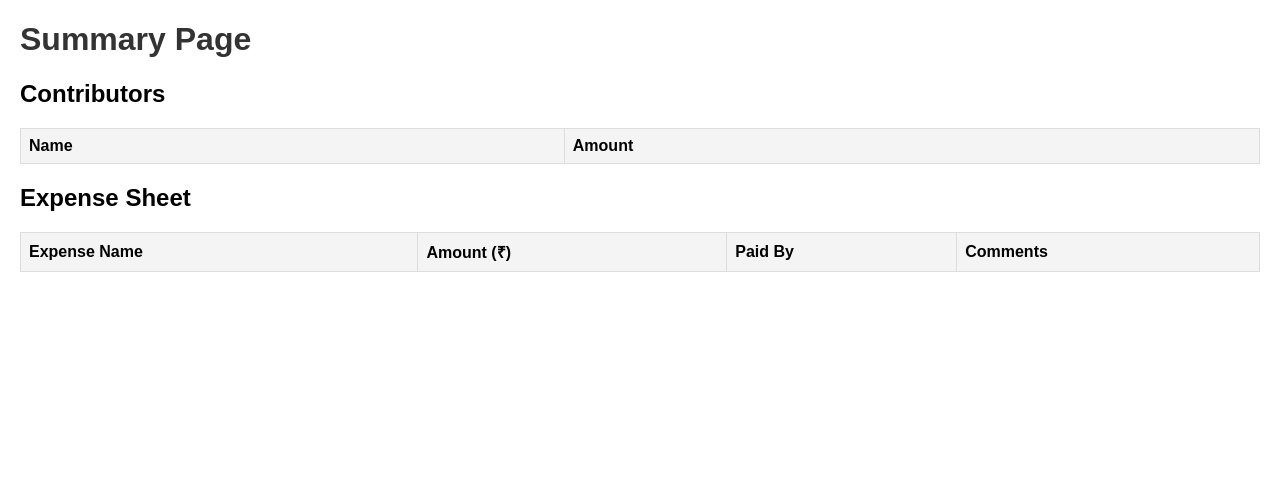
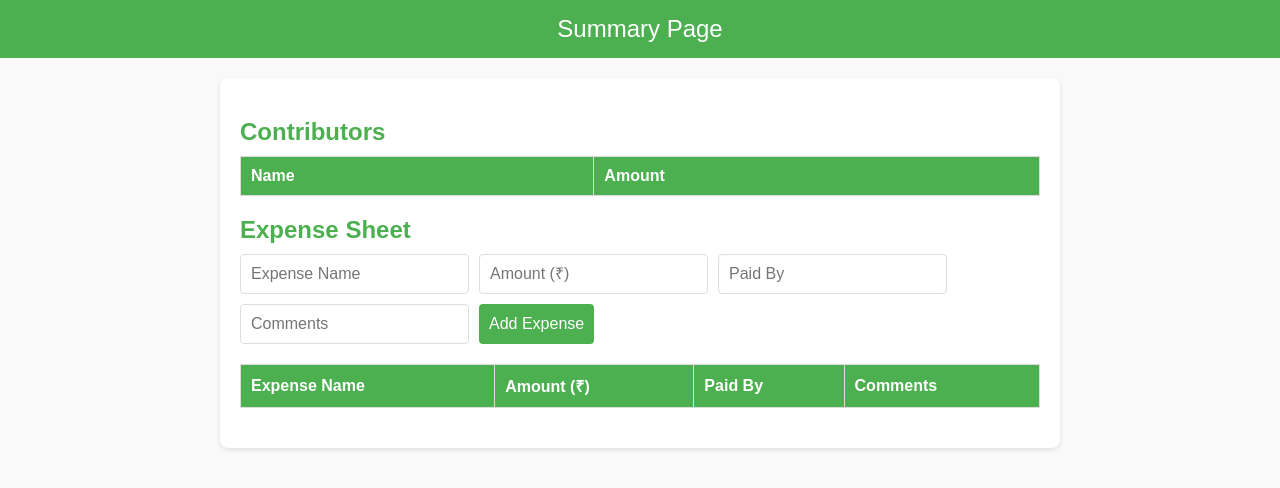
Before and after one commit to durgeshraut540/trip-money-tracker, a plain HTML site: page summary.html in a window 1280 px wide. Drawn offline with Linux system fonts and the light colour scheme; no server answers.

Commit message:
Update summary.html

```diff
--- a/summary.html
+++ b/summary.html
@@ -6,33 +6,88 @@
     <title>Summary</title>
     <style>
         body {
-            font-family: Arial, sans-serif;
-            margin: 20px;
+            font-family: 'Arial', sans-serif;
+            background-color: #f9f9f9;
+            color: #333;
+            margin: 0;
+            padding: 0;
         }
-        h1 {
-            color: #333;
+
+        header {
+            background-color: #4CAF50;
+            color: white;
+            padding: 15px;
+            text-align: center;
+            font-size: 1.5rem;
         }
+
+        main {
+            padding: 20px;
+            max-width: 800px;
+            margin: 20px auto;
+            background: white;
+            box-shadow: 0 2px 4px rgba(0, 0, 0, 0.1);
+            border-radius: 8px;
+        }
+
+        h2 {
+            color: #4CAF50;
+            margin-bottom: 10px;
+        }
+
         table {
             width: 100%;
             border-collapse: collapse;
-            margin: 20px 0;
+            margin-bottom: 20px;
         }
+
         table, th, td {
             border: 1px solid #ddd;
         }
+
         th, td {
-            padding: 8px;
+            padding: 10px;
             text-align: left;
         }
+
         th {
-            background-color: #f4f4f4;
+            background-color: #4CAF50;
+            color: white;
+        }
+
+        tr:hover {
+            background-color: #f1f1f1;
+        }
+
+        .add-expense-form {
+            display: flex;
+            flex-wrap: wrap;
+            gap: 10px;
+            margin-bottom: 20px;
+        }
+
+        .add-expense-form input, .add-expense-form button {
+            padding: 10px;
+            border: 1px solid #ddd;
+            border-radius: 4px;
+            font-size: 1rem;
+        }
+
+        .add-expense-form button {
+            background-color: #4CAF50;
+            color: white;
+            border: none;
+            cursor: pointer;
+        }
+
+        .add-expense-form button:hover {
+            background-color: #45a049;
         }
     </style>
 </head>
 <body>
-    <header>
-        <h1>Summary Page</h1>
-    </header>
+    <header>Summary Page</header>
+    <main>
         <section>
             <h2>Contributors</h2>
             <table id="contributors-table">
@@ -49,6 +104,13 @@
         </section>
         <section>
             <h2>Expense Sheet</h2>
+            <div class="add-expense-form">
+                <input type="text" id="expense-name" placeholder="Expense Name" required>
+                <input type="number" id="expense-amount" placeholder="Amount (₹)" required>
+                <input type="text" id="expense-paidby" placeholder="Paid By" required>
+                <input type="text" id="expense-comments" placeholder="Comments">
+                <button id="add-expense-btn">Add Expense</button>
+            </div>
             <table id="expenses-table">
                 <thead>
                     <tr>
@@ -63,73 +125,8 @@
                 </tbody>
             </table>
         </section>
+    </main>
     <script>
         const AZURE_STORAGE_ACCOUNT = "durgeshpocstorage";
         const AZURE_CONTAINER_NAME = "tracker";
-        const SAS_TOKEN = "sp=racwdl&st=2024-12-28T06:15:39Z&se=2025-03-05T14:15:39Z&sv=2022-11-02&sr=c&sig=3KVwE9SnveqCG37i6kKHN809s2YqbLlSg5UNEhie%2F9c%3D";
-        const BLOB_URL = `https://${AZURE_STORAGE_ACCOUNT}.blob.core.windows.net/${AZURE_CONTAINER_NAME}/data.json`;
-
-        // DOM Elements
-        const contributorsTableBody = document.querySelector("#contributors-table tbody");
-        const expensesTableBody = document.querySelector("#expenses-table tbody");
-
-        // Fetch Data from Azure Blob
-        async function fetchData() {
-            try {
-                const response = await fetch(`${BLOB_URL}?${SAS_TOKEN}`);
-                if (!response.ok) throw new Error(`HTTP error: ${response.status}`);
-                const data = await response.json();
-                return {
-                    contributors: data.contributors || [],
-                    expenses: data.expenses || [],
-                };
-            } catch (error) {
-                console.error("Error fetching data:", error);
-                return { contributors: [], expenses: [] };
-            }
-        }
-
-        // Render Contributors
-        function renderContributors(contributors) {
-            contributorsTableBody.innerHTML = "";
-            contributors.forEach((contributor) => {
-                const row = document.createElement("tr");
-                row.innerHTML = `
-                    <td>${contributor.name}</td>
-                    <td>₹${contributor.amount}</td>
-                `;
-                contributorsTableBody.appendChild(row);
-            });
-        }
-
-        // Render Expenses
-        function renderExpenses(expenses) {
-            expensesTableBody.innerHTML = "";
-            expenses.forEach((expense) => {
-                const row = document.createElement("tr");
-                row.innerHTML = `
-                    <td>${expense.name}</td>
-                    <td>₹${expense.amount}</td>
-                    <td>${expense.paidBy}</td>
-                    <td>${expense.comments}</td>
-                `;
-                expensesTableBody.appendChild(row);
-            });
-        }
-
-        // Fetch and Render Data
-        async function fetchAndRender() {
-            try {
-                const { contributors, expenses } = await fetchData();
-                renderContributors(contributors);
-                renderExpenses(expenses);
-            } catch (error) {
-                console.error("Error rendering data:", error);
-            }
-        }
-
-        // Initialize
-        window.onload = fetchAndRender;
-    </script>
-</body>
-</html>
+        const SAS_TOKEN = "sp=racwdl&st=2024-12-28T06:15:39Z&se=2025-03-05T14:15:39Z&sv=2022-11-02&sr=c&sig=3
```
Lines whose indentation alone changed are shown as unchanged.
